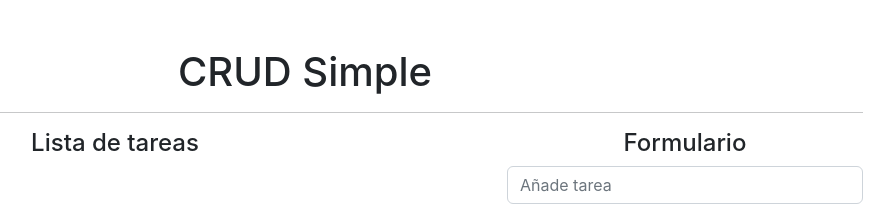
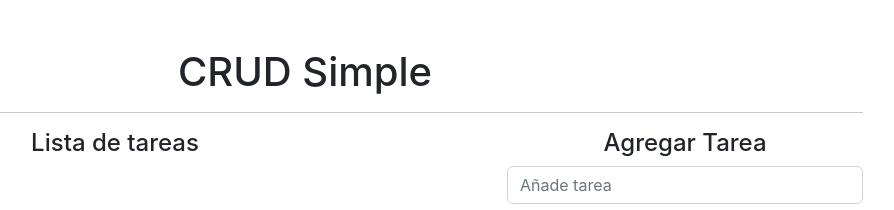
Before and after one commit to XaviOli/crud-simple-udemy, a React (Create React App) app: page / in a window 1280 px wide. Shown: the top 210 px of the page, without its empty margins (335-1229 px from the left). Built offline with nearby package versions, Linux system fonts and the light colour scheme.

Commit message:
Editar tarea

```diff
--- a/src/App.jsx
+++ b/src/App.jsx
@@ -5,6 +5,8 @@
 
   const [tarea, setTarea] = React.useState('')
   const [tareas, setTareas] = React.useState([])
+  const [modoEdicion, setModoEdicion] = React.useState(false)
+
 
   const agregarTarea = e => {
     e.preventDefault()
@@ -30,6 +32,12 @@
     setTareas(arrayFiltrado)
   }
 
+  const editar = item => {
+    console.log(item)
+    setModoEdicion(true)
+    setTarea(item.NombreTarea)
+  }
+
   return (
     <div className="container mt-5">
       <h1 className="text-center" >CRUD Simple</h1>
@@ -53,6 +61,7 @@
                 </button>
                 <button
                   className="btn btn-warning btn-sm float-right"
+                  onClick={() => editar(item)}
                 >
                   Editar
                 </button>
@@ -65,7 +74,11 @@
           </ul>
         </div>
         <div className="col-4">
-          <h4 className="text-center">Formulario</h4>
+          <h4 className="text-center">
+            {
+              modoEdicion ? 'Editar tarea' : 'Agregar Tarea'
+            }
+          </h4>
           <form onSubmit={ agregarTarea }>
             <input
               type="text"
@@ -74,7 +87,14 @@
               onChange={ e => setTarea(e.target.value)}
               value={tarea}
             />
-            <button className="btn btn-dark btn-block" type="submit">Agregar</button>
+            {
+              modoEdicion ? (
+                <button className="btn btn-warning btn-block" type="submit">Editar</button>
+              ) : (
+                <button className="btn btn-dark btn-block" type="submit">Agregar</button>
+              )
+            }
+
           </form>
         </div>
       </div>
```
